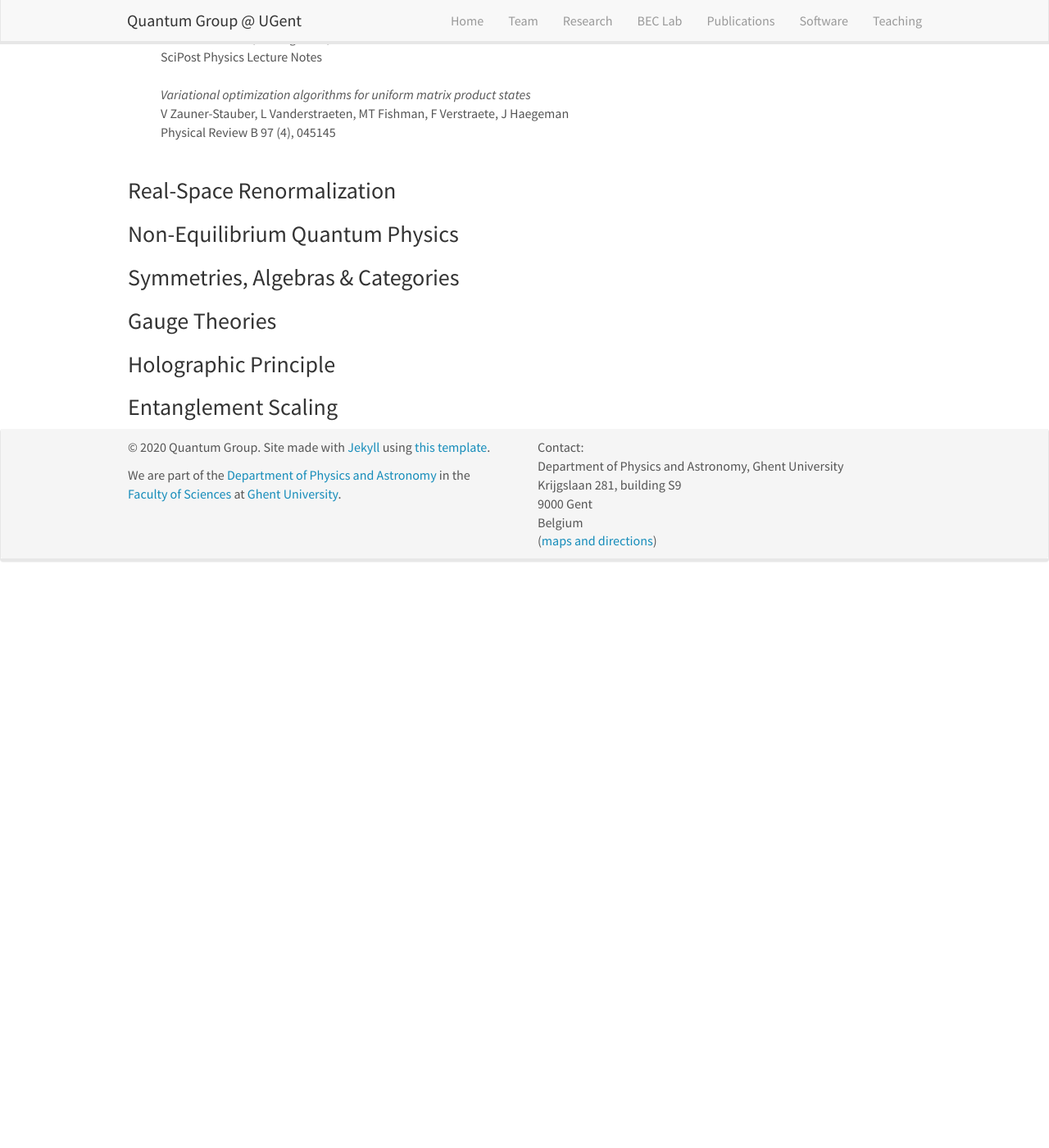
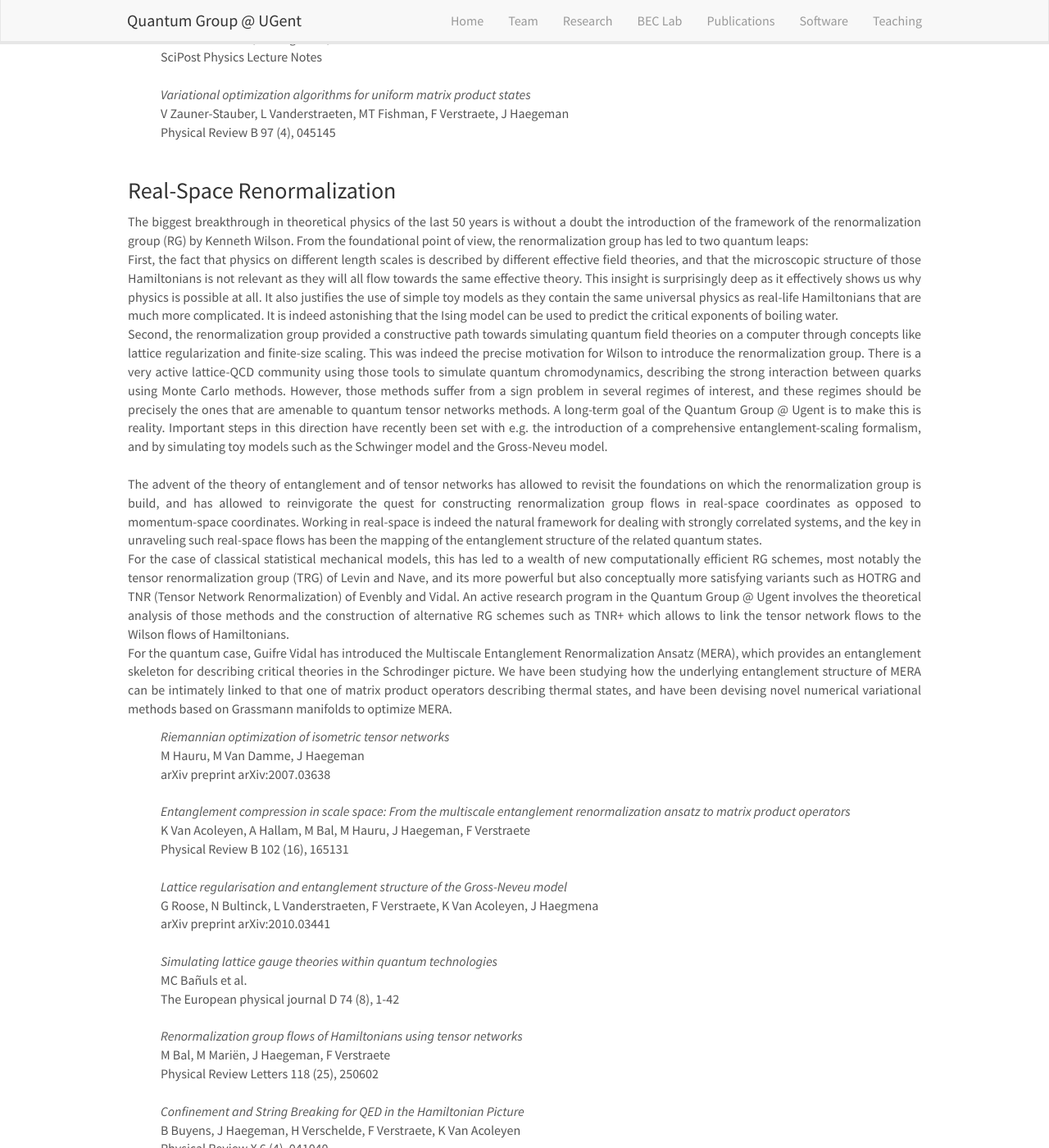
Before and after one commit to quantumghent/quantumghent.github.io, a Jekyll site: the page built from _pages/research.md, in a window 1280 px wide and 1400 px high, scrolled down 10669 px. Shown: the whole window at 82% size. Built offline with Jekyll 4.4.1, drawn with Linux system fonts in a browser that asks for light colours; nearby versions of some CDN libraries; before the commit the page ends 11376 px from its top, so only the background shows below that; some of the changed text lies outside the part shown.

Commit message:
Update research.md

```diff
--- a/_pages/research.md
+++ b/_pages/research.md
@@ -748,7 +748,7 @@ Arguably the most important problem in quantum many-body physics is to develop r
 These insights immediately led to important generalizations of DMRG - to the setting of systems with periodic boundary conditions, to the case of the thermodynamic limit through uniform MPS, to the setting of density operators through the introduction of matrix product operators, to the simulation of real-time evolution as a variational problem on the manifold of MPS, and, crucially, to the introduction of the class of projected entangled pair states (PEPS), a variational class of states that overcomes the limitation of DMRG for simulating higher dimensional systems.<br>
 Since these early works,  the field of computational tensor networks has become a very active field of research, and great progress is being made in constructing better and more robust methods to optimize the corresponding MPS and PEPS. The development of such better methods forms one of the core activities of the Quantum Group. Recent successes are e.g. the introduction of the time dependent variational principle (TDVP) in MPS, providing state of the art methods for simulating time evolution and for finding ground states of infinitely long systems through the variational uniform MPS (VUMPS) method, and of tangent plane methods to target low-lying topological excitations in the form of plane waves. We are also very actively pursuing robust gradient-based methods for optimizing PEPS - without a doubt the most important open problem in the field. <br><br>
 
-A collection of recent papers on algorithms for tensor networks:
+A collection of recent papers on devising algorithms for tensor networks:
 </p>
 <p style="margin-left: 40px">
 
@@ -784,6 +784,54 @@ Physical Review B 97 (4), 045145<br><br>
 
 ### Real-Space Renormalization
 
+<p style="text-align:justify">
+
+The biggest breakthrough in theoretical physics of the last 50 years is without a doubt the introduction of the framework of the renormalization group (RG) by Kenneth Wilson. From the foundational point of view, the renormalization group has led to two quantum leaps:<br>
+First, the fact that physics on different length scales is described by different effective field theories, and that the microscopic structure of those Hamiltonians is not relevant as they will all flow towards the same effective theory. This insight is surprisingly deep as it effectively shows us why physics is possible at all. It also justifies the use of simple toy models as they contain the same universal physics as real-life Hamiltonians that are much more complicated. It is indeed astonishing that the Ising model can be used to predict the critical exponents of boiling water.<br>
+Second, the renormalization group provided a constructive path towards simulating quantum field theories on a computer through concepts like lattice regularization and finite-size scaling. This was indeed the precise motivation for Wilson to introduce the renormalization group. There is a very active lattice-QCD community using those tools to simulate quantum chromodynamics, describing the strong interaction between quarks using Monte Carlo methods. However, those methods suffer from a sign problem in several regimes of interest, and these regimes should be precisely the ones that are amenable to quantum tensor networks methods. A long-term goal of the Quantum Group @ Ugent is to make this is reality. Important steps in this direction have recently been set with e.g. the introduction of a comprehensive entanglement-scaling formalism, and by simulating toy models such as the Schwinger model and the Gross-Neveu model.  <br><br>
+
+The advent of the theory of entanglement and of tensor networks has allowed to revisit the foundations on which the renormalization group is build, and has allowed to reinvigorate the quest for constructing renormalization group flows in real-space coordinates as opposed to momentum-space coordinates. Working in real-space is indeed the natural framework for dealing with strongly correlated systems, and the key in unraveling such real-space flows has been the mapping of the entanglement structure of the related quantum states. <br>
+For the case of classical statistical mechanical models, this has led to a wealth of new computationally efficient RG schemes, most notably the tensor renormalization group (TRG) of Levin and Nave, and its more powerful but also conceptually more satisfying variants such as HOTRG and TNR (Tensor Network Renormalization) of Evenbly and Vidal. An active research program in the Quantum Group @ Ugent involves the theoretical analysis of those methods and the construction of alternative RG schemes such as TNR+ which allows to link the tensor network flows to the Wilson flows of Hamiltonians.<br>
+For the quantum case, Guifre Vidal has introduced the Multiscale Entanglement Renormalization Ansatz (MERA), which provides an entanglement skeleton for describing critical theories in the Schrodinger picture. We have been studying how the underlying entanglement structure of MERA can be intimately linked to that one of matrix product operators describing thermal states, and have been devising novel numerical variational methods based on Grassmann manifolds to optimize MERA.<br>
+
+
+
+</p>
+<p style="margin-left: 40px">
+
+<i> Riemannian optimization of isometric tensor networks </i> <br>
+M Hauru, M Van Damme, J Haegeman<br>
+arXiv preprint arXiv:2007.03638<br><br>
+
+
+<i> Entanglement compression in scale space: From the multiscale entanglement renormalization ansatz to matrix product operators</i> <br>
+K Van Acoleyen, A Hallam, M Bal, M Hauru, J Haegeman, F Verstraete<br>
+Physical Review B 102 (16), 165131<br><br>
+
+<i> Lattice regularisation and entanglement structure of the Gross-Neveu model</i> <br>
+G Roose, N Bultinck, L Vanderstraeten, F Verstraete, K Van Acoleyen, J Haegmena <br>
+arXiv preprint arXiv:2010.03441<br><br>
+
+<i> Simulating lattice gauge theories within quantum technologies</i> <br>
+MC Bañuls et al.<br>
+The European physical journal D 74 (8), 1-42<br><br>
+
+<i> Renormalization group flows of Hamiltonians using tensor networks</i> <br>
+M Bal, M Mariën, J Haegeman, F Verstraete<br>
+Physical Review Letters 118 (25), 250602<br><br>
+
+<i> Confinement and String Breaking for QED in the Hamiltonian Picture</i> <br>
+B Buyens, J Haegeman, H Verschelde, F Verstraete, K Van Acoleyen<br>
+Physical Review X 6 (4), 041040<br><br>
+
+<i> Matrix product states for gauge field theories </i> <br>
+B Buyens, J Haegeman, K Van Acoleyen, H Verschelde, F Verstraete<br>
+Physical review letters 113 (9), 091601<br><br>
+
+</p>
+
+
+
 ### Non-Equilibrium Quantum Physics
 
 ### Symmetries, Algebras & Categories
```
